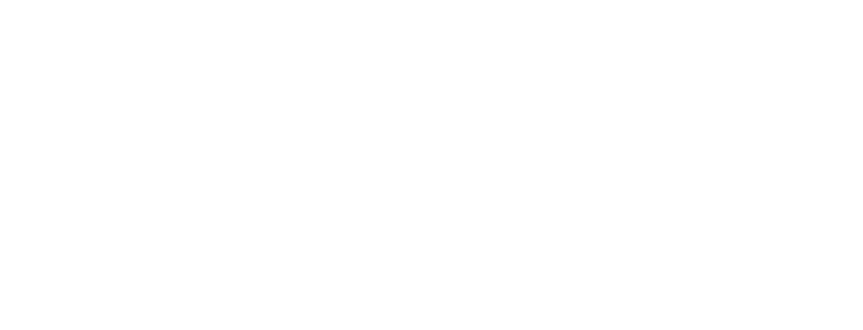
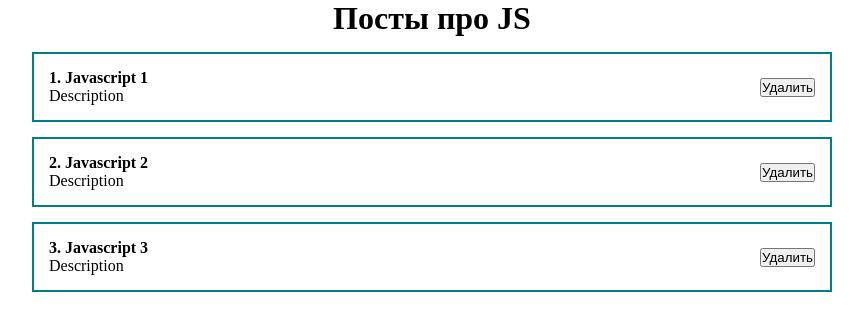
Before and after one commit to YuraYuzgin/reacr-fund-course, a React (Create React App) app: page / in a window 1280 px wide. Shown: the top 330 px of the page, without its empty margins (208-1071 px from the left). Built offline with nearby package versions, Linux system fonts and the light colour scheme.

Commit message:
Сделан вывод списка постов.

```diff
--- a/src/App.js
+++ b/src/App.js
@@ -1,5 +1,22 @@
+import { useState } from 'react';
+import Counter from './components/Counter';
+import ClassCounter from './components/ClassCounter';
+import './styles/App.css';
+import PostItem from './components/PostItem';
+import PostList from './components/PostList';
+
 function App() {
-	return <div className="App"></div>;
+	const [posts, setPosts] = useState([
+		{ id: 1, title: 'Javascript 1', body: 'Description' },
+		{ id: 2, title: 'Javascript 2', body: 'Description' },
+		{ id: 3, title: 'Javascript 3', body: 'Description' },
+	]);
+
+	return (
+		<div className="App">
+			<PostList posts={posts} title={'Посты про JS'} />
+		</div>
+	);
 }
 
 export default App;
--- /dev/null
+++ b/src/components/ClassCounter.jsx
@@ -0,0 +1,32 @@
+import React from 'react';
+
+class ClassCounter extends React.Component {
+	constructor(props) {
+		super(props);
+		this.state = {
+			count: 0,
+		};
+		this.increment = this.increment.bind(this);
+		this.decrement = this.decrement.bind(this);
+	}
+
+	increment() {
+		this.setState({ count: this.state.count + 1 });
+	}
+
+	decrement() {
+		this.setState({ count: this.state.count - 1 });
+	}
+
+	render() {
+		return (
+			<div>
+				<h1>{this.state.count}</h1>
+				<button onClick={this.increment}>Increment</button>
+				<button onClick={this.decrement}>Decrement</button>
+			</div>
+		);
+	}
+}
+
+export default ClassCounter;
--- /dev/null
+++ b/src/components/Counter.jsx
@@ -0,0 +1,23 @@
+import { useState } from 'react';
+
+const Counter = function () {
+	const [count, setCount] = useState(0);
+
+	function increment() {
+		setCount(count + 1);
+	}
+
+	function decrement() {
+		setCount(count - 1);
+	}
+
+	return (
+		<div>
+			<h1>{count}</h1>
+			<button onClick={increment}>Increment</button>
+			<button onClick={decrement}>Decrement</button>
+		</div>
+	);
+};
+
+export default Counter;
--- /dev/null
+++ b/src/components/PostItem.jsx
@@ -0,0 +1,17 @@
+const PostItem = (props) => {
+	return (
+		<div className="post">
+			<div className="post__content">
+				<strong>
+					{props.post.id}. {props.post.title}
+				</strong>
+				<div>{props.post.body}</div>
+			</div>
+			<div className="post__btns">
+				<button>Удалить</button>
+			</div>
+		</div>
+	);
+};
+
+export default PostItem;
--- /dev/null
+++ b/src/components/PostList.jsx
@@ -0,0 +1,14 @@
+import PostItem from './PostItem';
+
+const PostList = ({ posts, title }) => {
+	return (
+		<div>
+			<h1 style={{ textAlign: 'center' }}>{title}</h1>
+			{posts.map((post) => {
+				return <PostItem post={post} key={post.id} />;
+			})}
+		</div>
+	);
+};
+
+export default PostList;
--- /dev/null
+++ b/src/styles/App.css
@@ -0,0 +1,23 @@
+* {
+  margin: 0;
+  padding: 0;
+  box-sizing: border-box;
+}
+
+#root {
+  display: flex;
+  justify-content: center;
+}
+
+.App {
+  width: 800px;
+}
+
+.post {
+  display: flex;
+  padding: 15px;
+  border: 2px solid teal;
+  margin-top: 15px;
+  justify-content: space-between;
+  align-items: center;
+}
```
